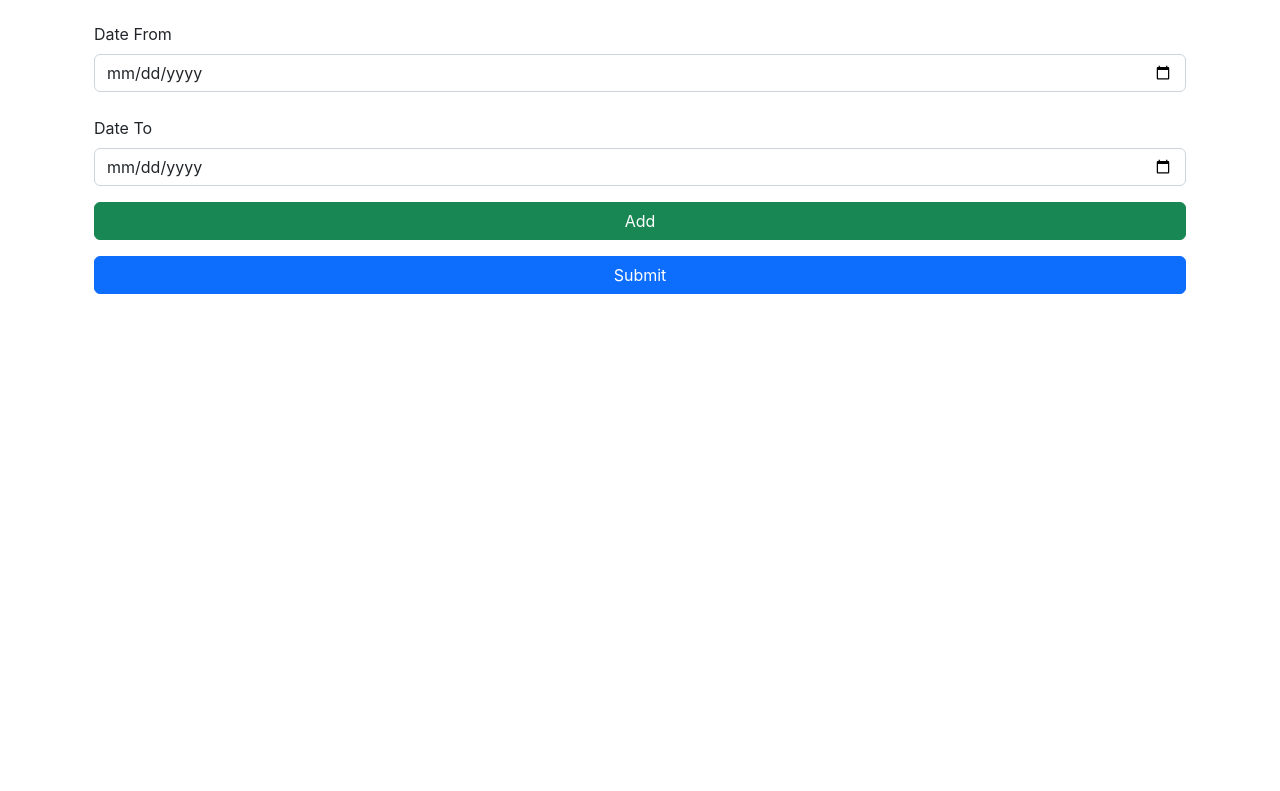
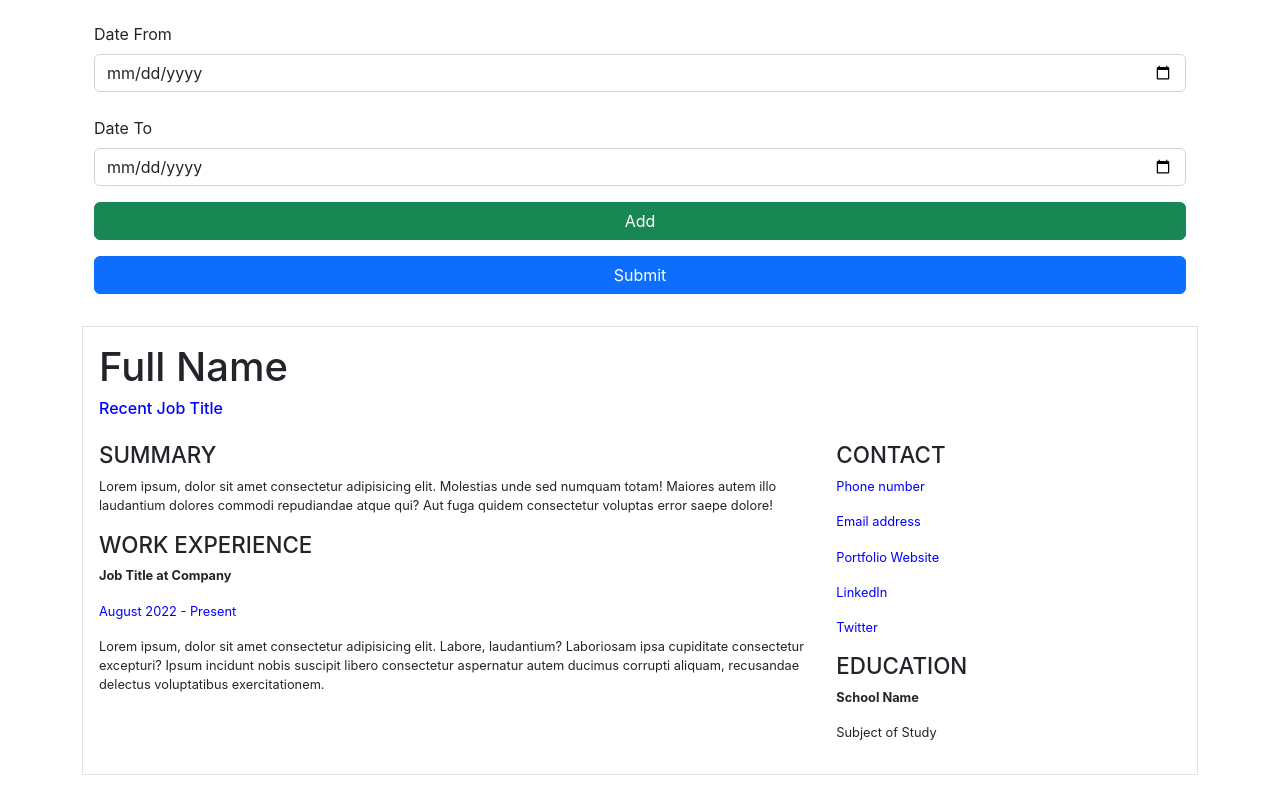
Before and after one commit to GeorgeWalkerDev/react-cv-application, a React (Create React App) app: page / in a window 1280 px wide. Shown: the part 1368-2159 px from the top of the page. Before the commit the page ends 1678 px from the top, so only its background shows below. Built offline with nearby package versions, Linux system fonts and the light colour scheme.

Commit message:
Render CV with additional work experience implemented

```diff
--- a/src/App.js
+++ b/src/App.js
@@ -1,6 +1,6 @@
 import Header from './Components/MainHeader'
 import AppSection from './Components/AppSection';
-// import EmptyCV from './Components/RenderCV/EmptyCV'
+import EmptyCV from './Components/RenderCV/EmptyCV'
 import {useState} from 'react'
 
 function App() {
@@ -75,7 +75,7 @@ function App() {
       <AppSection update={updateGeneral} formInfo={general} sectionTitle='General' visible={generalVisible} toggleSection={toggleGeneralSection}/>
       <AppSection update={updateEducation} formInfo={education} sectionTitle='Education' visible={educationVisible} toggleSection={toggleEducationSection}/>
       <AppSection update={updateExperience} formInfo={experience} sectionTitle='Experience' visible={experienceVisible} toggleSection={toggleExperienceSection} addExperience={addExperience}/>
-      {/* <EmptyCV general={general} education={education} experience={experience}/> */}
+      <EmptyCV general={general} education={education} experience={experience}/>
     </div>
   );
 }
--- a/src/Components/RenderCV/CVHeader.js
+++ b/src/Components/RenderCV/CVHeader.js
@@ -3,7 +3,7 @@ import React from 'react'
 const CVHeader = ({general, experience}) => {
 
     const name = general.filter(info => info.htmlFor === 'name')[0].value
-    const title = experience.filter(info => info.htmlFor === 'title')[0].value
+    const title = experience[0].filter(info => info.htmlFor === 'title')[0].value
 
     return (
     <header>
--- a/src/Components/RenderCV/Details.js
+++ b/src/Components/RenderCV/Details.js
@@ -4,15 +4,15 @@ class Details extends React.Component {
     render(){
         const summary = this.props.general.filter(info => info.htmlFor === 'summary')[0].value;
 
-        const title = this.props.experience.filter(info => info.htmlFor === 'title')[0].value;
+        // const title = this.props.experience.filter(info => info.htmlFor === 'title')[0].value;
 
-        const companyName = this.props.experience.filter(info => info.htmlFor === 'title')[0].value;
+        // const companyName = this.props.experience.filter(info => info.htmlFor === 'title')[0].value;
 
-        const workSummary = this.props.experience.filter(info => info.htmlFor === 'tasks')[0].value;
+        // const workSummary = this.props.experience.filter(info => info.htmlFor === 'tasks')[0].value;
 
-        const workFrom = this.props.experience.filter(info => info.htmlFor === 'dateFrom')[0].value;
+        // const workFrom = this.props.experience.filter(info => info.htmlFor === 'dateFrom')[0].value;
 
-        const workTo = this.props.experience.filter(info => info.htmlFor === 'dateFrom')[0].value;
+        // const workTo = this.props.experience.filter(info => info.htmlFor === 'dateFrom')[0].value;
 
         return (
             <section className="col-sm-8">
@@ -22,9 +22,21 @@ class Details extends React.Component {
                 </section>
                 <section className='mt-3'>
                     <h3 className='text-uppercase'>WORK EXPERIENCE</h3>
-                    <p>{title ? title : 'Job Title'} at {companyName ? companyName : 'Company'}</p>
-                    <p className='blue-text'>{workFrom ? workFrom : 'August 2022'} - {workTo ? workTo : 'Present'}</p>
-                    <p>{workSummary ? workSummary : 'Lorem ipsum, dolor sit amet consectetur adipisicing elit. Labore, laudantium? Laboriosam ipsa cupiditate consectetur excepturi? Ipsum incidunt nobis suscipit libero consectetur aspernatur autem ducimus corrupti aliquam, recusandae delectus voluptatibus exercitationem.'}</p>
+                    {this.props.experience.map((exps, i) => {
+                        const title = exps.filter(info => info.htmlFor === 'title')[0].value;
+                        const companyName = exps.filter(info => info.htmlFor === 'title')[0].value;
+                        const workSummary = exps.filter(info => info.htmlFor === 'tasks')[0].value;
+                        const workFrom = exps.filter(info => info.htmlFor === 'dateFrom')[0].value;
+                        const workTo = exps.filter(info => info.htmlFor === 'dateFrom')[0].value;
+                        return (
+                            <section key={Math.floor(Math.random()*10000) + 1}>
+                                <p className="fw-bold">{title ? title : 'Job Title'} at {companyName ? companyName : 'Company'}</p>
+                                <p className='blue-text'>{workFrom ? workFrom : 'August 2022'} - {workTo ? workTo : 'Present'}</p>
+                                <p>{workSummary ? workSummary : 'Lorem ipsum, dolor sit amet consectetur adipisicing elit. Labore, laudantium? Laboriosam ipsa cupiditate consectetur excepturi? Ipsum incidunt nobis suscipit libero consectetur aspernatur autem ducimus corrupti aliquam, recusandae delectus voluptatibus exercitationem.'}</p>
+                            </section>
+                        )
+                    })}
+
                 </section>
             </section>
         )
```
